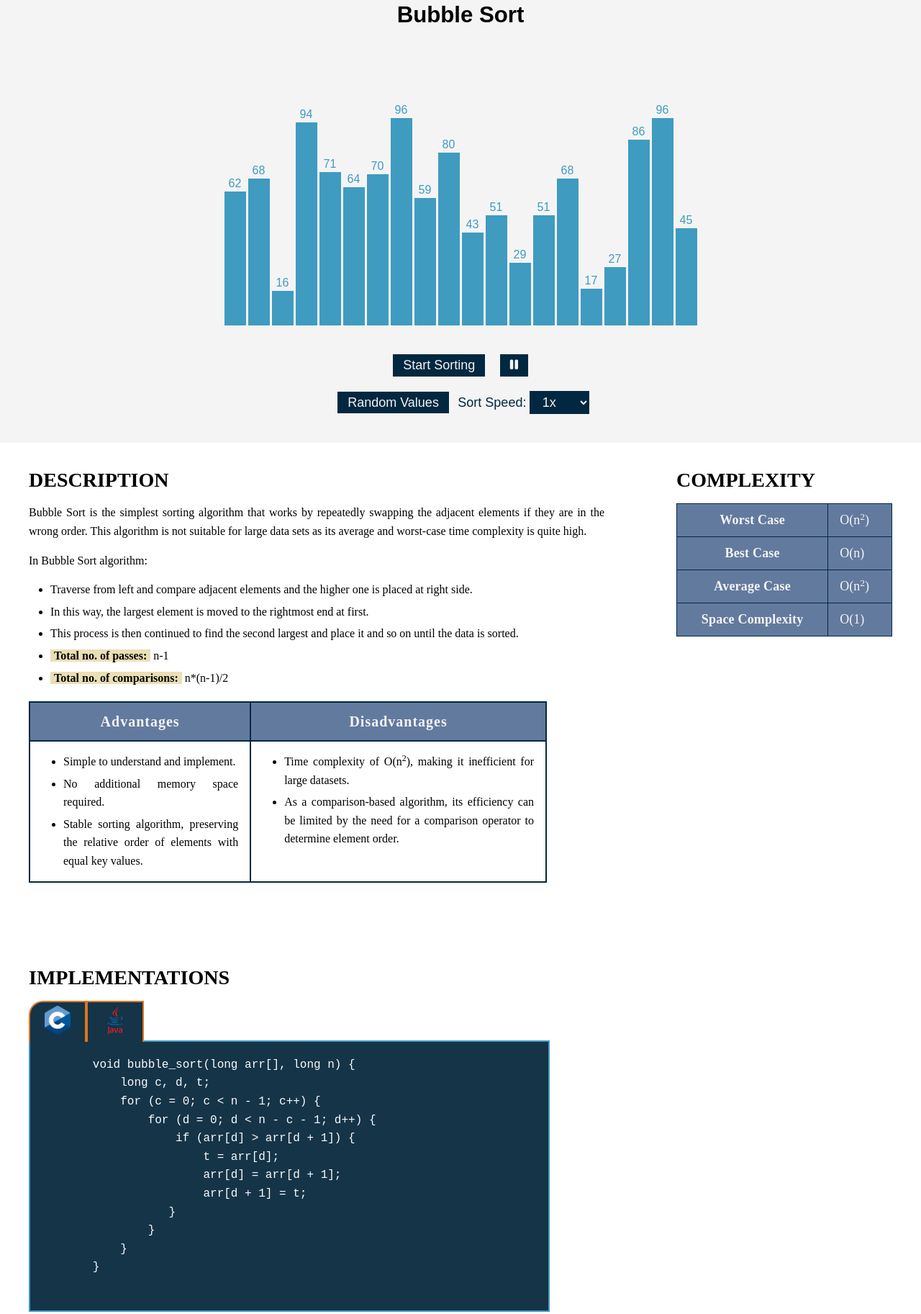
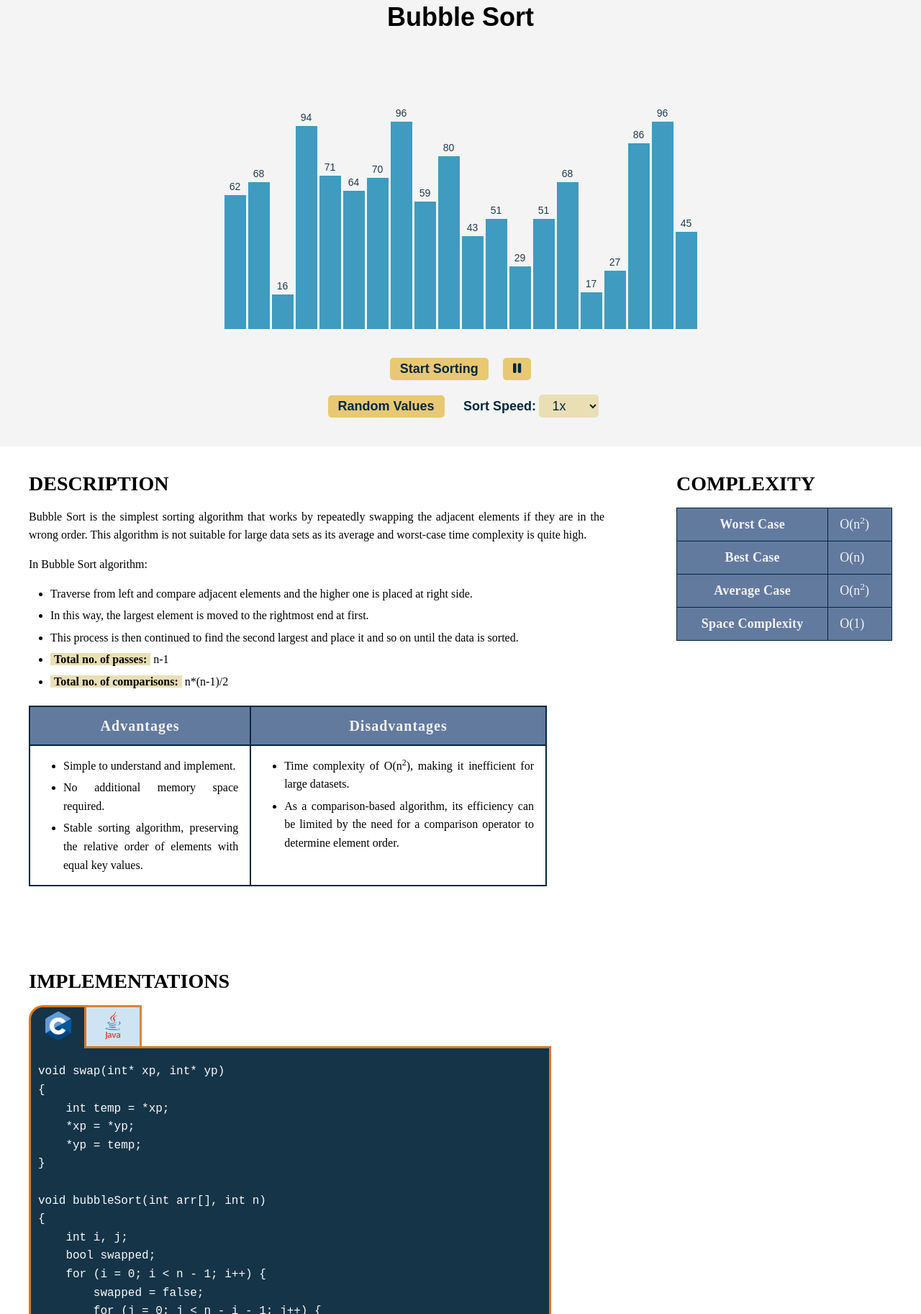
Before and after one commit to BrandyTr/SortingVisualization, a plain HTML site: page bubblesort.html in a window 1280 px wide. Shown: the part 91-1916 px from the top of the page at 72% size. Drawn offline with Linux system fonts and the light colour scheme; a web font is replaced by a local one.

Commit message:
UI_bubble

```diff
--- a/assets/css/style.css
+++ b/assets/css/style.css
@@ -8,6 +8,8 @@
     --beggie: #EADFB4;
     --nearly-black-blue: #153448;
     --trans: all 0.3s ease-in-out;
+    --orange: #DD761C;
+    --button-sort: #E9C874;
 }
 
 /* NAV BAR */
@@ -188,7 +190,7 @@ header {
     justify-content: center;
     align-items: center;
     text-align: center;
-    font-size: 1.3rem;
+    font-size: 1.5rem;
 }
 
 /* #sort-section .sort-part {
@@ -221,7 +223,9 @@ header {
 
 .block_id {
     position: absolute;
-    color: var(--sky-blue);
+    color: var(--nearly-black-blue);
+    opacity: 0.95;
+    font-size: 14px;
     margin-top: -20px;
     width: 100%;
     text-align: center;
@@ -234,29 +238,48 @@ header {
 
 /* Sort Button */
 .controls button {
-    background-color: var(--black-blue);
-    color: var(--nearly-white);
+    background-color: var(--button-sort);
+    color: var(--black-blue);
     border: none;
     padding: 5px 14px;
     font-size: 18px;
+    border-radius: 5px;
     cursor: pointer;
     margin: 10px 8px;
+    font-weight: 600;
+}
+.controls button:hover {
+    background-color: var(--black-blue);
+    color: var(--nearly-white);
+    opacity: 0.9;
 }
 
 .controls select {
-    background-color: var(--black-blue);
-    color: var(--nearly-white);
+    background-color: var(--beggie);
+    color: var(--black-blue);
     border: none;
+    border-radius: 5px;
     padding: 5px 14px;
     font-size: 18px;
     cursor: pointer;
     margin: 10px 0;
 }
 
+.controls select:hover {
+    background-color: var(--black-blue);
+    color: var(--nearly-white);
+    opacity: 0.9;
+}
 .controls label {
+    /* background-color: var(--beggie); */
     color: var(--black-blue);
+    border: none;
+    padding: 5px 14px;
+    padding-right: 0;
     font-size: 18px;
-    margin: 10px 0;
+    /* margin: 10px 8px; */
+    margin-right: 0;
+    font-weight: 600;
 }
 
 /* Content_sorting */
@@ -392,17 +415,35 @@ header {
 }
 
 #code-content-section .tab-link {
-    background: var(--nearly-black-blue);
-    border: 2px solid #DD761C;
-    border-bottom: none;
+    background: var(--light-blue);
+    border: 3px solid var(--orange);
+    /* border-bottom: none; */
     /* border-radius: 15px 15px 0 0; */
     width: 80px;
     cursor: pointer;
     padding: 5px 20px;
-    margin-bottom: -2px;
+    margin-bottom: -3px;
+    margin-left: -3px;
+
+    opacity: 0.9;
+    transition: opacity 0.3s;
+}
+#code-content-section .tab-link img:hover {
+    transform: scale(1.25);
+}
+
+#code-content-section .tab-link:hover {
+    background: #b5c9ec;
+}
+
+#code-content-section .tab-link.active {
+    opacity: 1;
+    background: var(--nearly-black-blue);
+    border-bottom: none;
 }
 #code-content-section .tab #first-tab-link {
     border-top-left-radius: 20px;
+    margin-left: 0px;
 }
 
 #code-content-section .tab-link img {
@@ -411,7 +452,7 @@ header {
 
 #code-content-section .code-container {
     background-color: var(--nearly-black-blue);
-    border: 2px solid #3F9BBF;
+    border: 3px solid var(--orange);
     text-align: left;
     padding: 20px 10px;
     display: none;
--- a/assets/js/bubblesort.js
+++ b/assets/js/bubblesort.js
@@ -163,7 +163,7 @@ generateArray();
 
 
 // Content code
-function showCode(language) {
+function showCode(language, element) {
     //Hide all code blocks
     var codeBlocks = document.querySelectorAll('.code-block');
     for (var i = 0; i < codeBlocks.length; i++) {
@@ -175,9 +175,18 @@ function showCode(language) {
 
     // Display the code container if it's hidden
     document.querySelector('.code-container').style.display = 'block';
+
+    // Remove active class from all tabs
+    var tabs = document.getElementsByClassName('tab-link')
+    for (var i = 0; i < tabs.length; i++) {
+        tabs[i].classList.remove('active');
+    }
+
+    // Active class to the selected tab
+    element.classList.add('active');
 }
 
 // Initially show the first code block (optional)
 document.addEventListener('DOMContentLoaded', function() {
-    showCode('c');
+    showCode('c', document.querySelector('.tab-link'));
 });
--- a/bubblesort.html
+++ b/bubblesort.html
@@ -168,24 +168,36 @@
             <h2>IMPLEMENTATIONS</h2>
             <div id="code-part">
                 <div class="tab">
-                    <button id="first-tab-link" class="tab-link" onclick="showCode('c')"><img src="/assets/img/C_Logo.png" alt="C"></button>
-                    <button class="tab-link" onclick="showCode('java')"><img src="/assets/img/Java-Logo.png" alt="Java"></button>
+                    <button id="first-tab-link" class="tab-link active" onclick="showCode('c', this)"><img src="/assets/img/C_Logo.png" alt="C"></button>
+                    <button class="tab-link" onclick="showCode('java', this)"><img src="/assets/img/Java-Logo.png" alt="Java"></button>
                 </div>
 
                 <div class="code-container">
                     <!-- C language -->
                     <div id="code-C">
-                        <pre id="c" class="code-block">
-        void bubble_sort(long arr[], long n) {
-            long c, d, t;
-            for (c = 0; c < n - 1; c++) {
-                for (d = 0; d < n - c - 1; d++) {
-                    if (arr[d] > arr[d + 1]) {
-                        t = arr[d];
-                        arr[d] = arr[d + 1];
-                        arr[d + 1] = t;
+                        <pre id="c" class="code-block active">
+void swap(int* xp, int* yp)
+{
+    int temp = *xp;
+    *xp = *yp;
+    *yp = temp;
+}
+
+void bubbleSort(int arr[], int n)
+{
+    int i, j;
+    bool swapped;
+    for (i = 0; i < n - 1; i++) {
+        swapped = false;
+        for (j = 0; j < n - i - 1; j++) {
+            if (arr[j] > arr[j + 1]) {
+                swap(&arr[j], &arr[j + 1]);
+                swapped = true;
             }
         }
+
+        if (swapped == false)
+            break;
     }
 }
                         </pre>
@@ -194,16 +206,24 @@
                     <!-- Java language -->
                     <div id="code-Java">
                         <pre id="java" class="code-block">
-                            int n = arr.length;
-                            public static void bubbleSort(int[] arr) {
-                                for (int i = 0; i < n - 1; i++) {
-                                    for (int j = 0; j < n - i - 1; j++) {
+static void bubbleSort(int arr[], int n)
+{
+    int i, j, temp;
+    boolean swapped;
+    for (i = 0; i < n - 1; i++) {
+        swapped = false;
+        for (j = 0; j < n - i - 1; j++) {
             if (arr[j] > arr[j + 1]) {
-                                            int temp = arr[j];
+
+                temp = arr[j];
                 arr[j] = arr[j + 1];
                 arr[j + 1] = temp;
+                swapped = true;
             }
         }
+
+        if (swapped == false)
+            break;
     }
 }
                         </pre>
```
Lines whose indentation alone changed are shown as unchanged.
